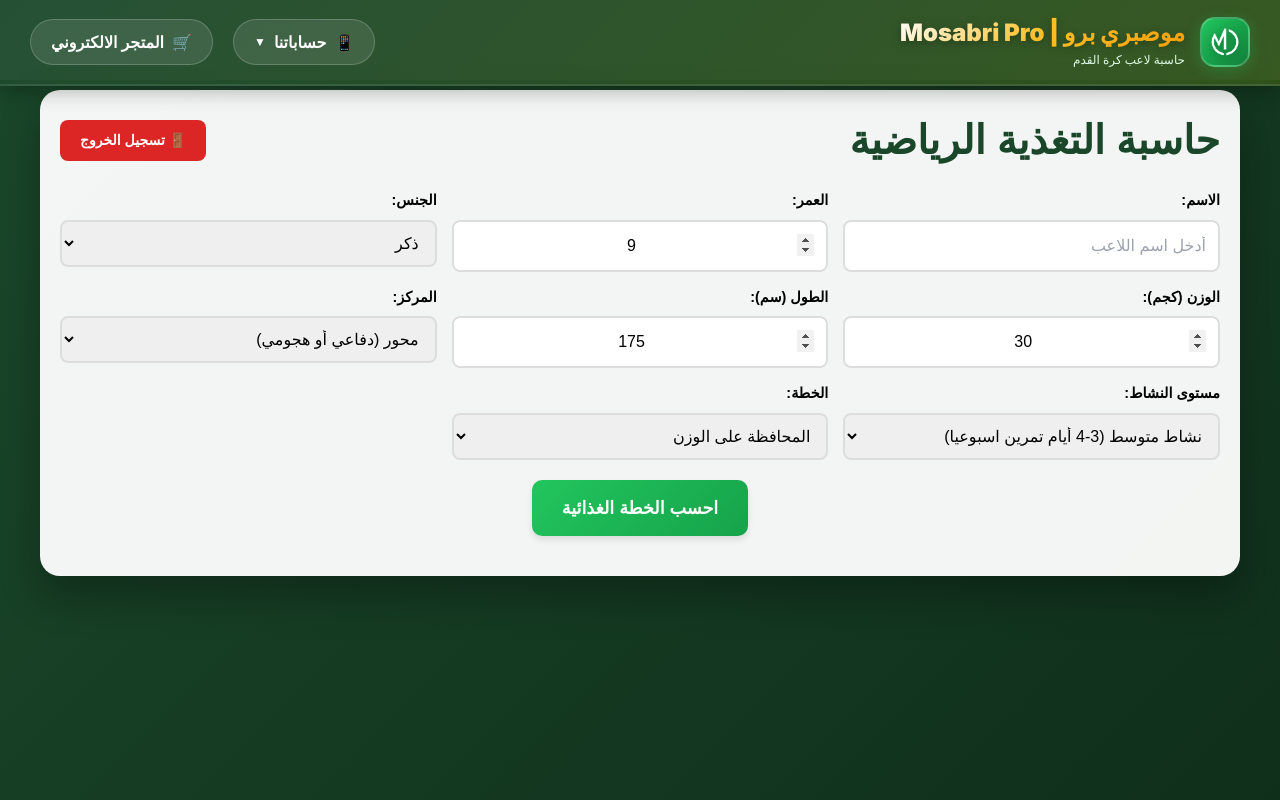
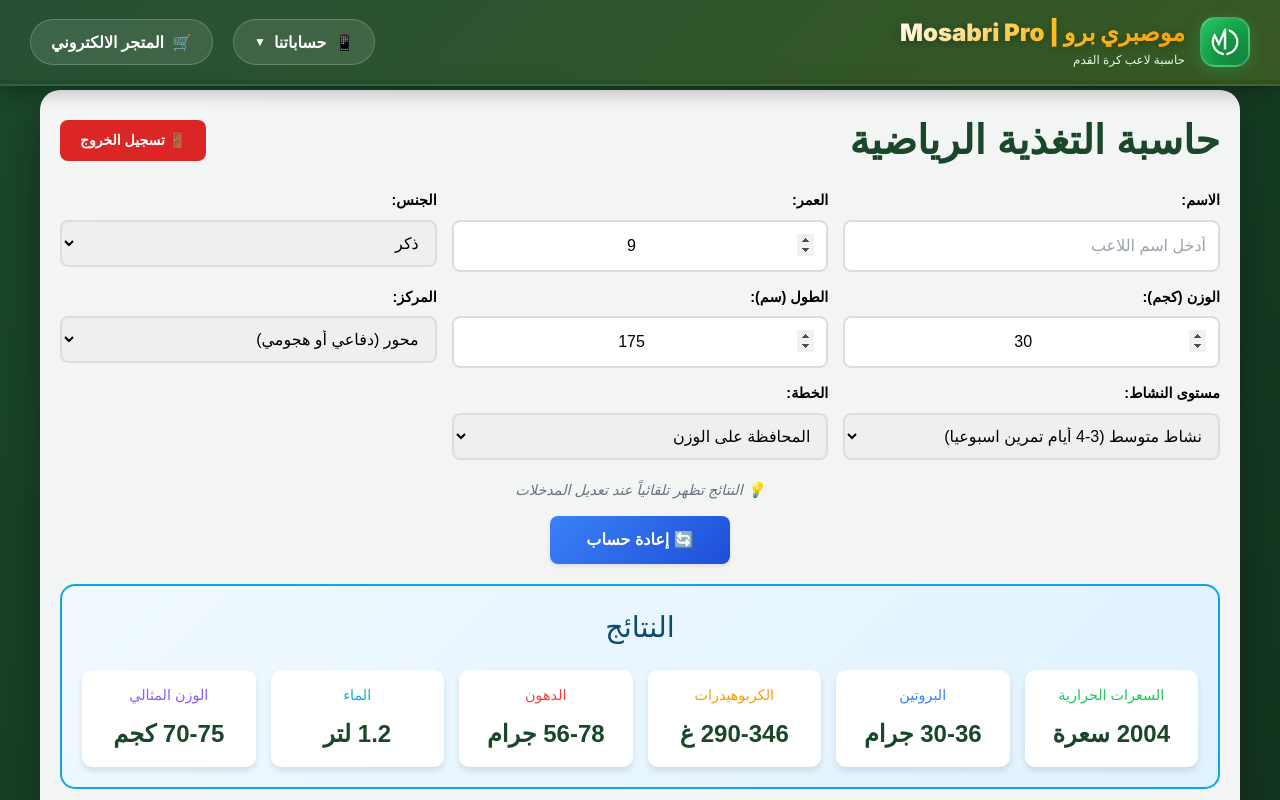
Before and after one commit to mosabriwork-pro/calculator-arabic, a Next.js app: page /calculator in a window 1280 px wide. Shown: the top 800 px of the page. Built offline with nearby package versions, Linux system fonts and the light colour scheme; sample sign-in values are in the browser's storage.

Commit message:
auto results

```diff
--- a/package.json
+++ b/package.json
@@ -1,6 +1,6 @@
 {
   "name": "calculator-arabic",
-  "version": "0.1.0",
+  "version": "2.0.0",
   "private": true,
   "dependencies": {
     "@testing-library/dom": "^10.4.0",
--- a/src/app/calculator/page.tsx
+++ b/src/app/calculator/page.tsx
@@ -324,12 +324,27 @@ const Calculator = dynamic(() => Promise.resolve(() => {
       const { calculateBMR, calculateTDEE } = require('../../utils/calories')
       const { computeMacros } = require('../../utils/macros')
 
+    // Use inputValues for real-time calculations, fallback to playerData if inputValues are empty
+    const currentAge = inputValues.age !== '' ? Number(inputValues.age) : playerData.age
+    const currentWeight = inputValues.weight !== '' ? Number(inputValues.weight) : playerData.weight
+    const currentHeight = inputValues.height !== '' ? Number(inputValues.height) : playerData.height
+
+    // Validate input values before calculation
+    if (isNaN(currentAge) || isNaN(currentWeight) || isNaN(currentHeight)) {
+      throw new Error('Invalid input values')
+    }
+
+    // Show results automatically when we have valid input values
+    if (currentAge >= 9 && currentWeight >= 20 && currentHeight >= 140) {
+      setShowResults(true)
+    }
+
     // Calculate BMR using the correct formula
     const bmr = calculateBMR({
       gender: playerData.gender,
-      weightKg: playerData.weight,
-      heightCm: playerData.height,
-      ageYears: playerData.age
+      weightKg: currentWeight,
+      heightCm: currentHeight,
+      ageYears: currentAge
     })
 
     // Activity multipliers (using the correct values from our utils)
@@ -353,8 +368,8 @@ const Calculator = dynamic(() => Promise.resolve(() => {
 
     // Use the correct macros calculation
     const macrosResult = computeMacros({
-      age_years: playerData.age,
-      weight_kg: playerData.weight,
+      age_years: currentAge,
+      weight_kg: currentWeight,
       total_calories: Math.round(tdee),
       goal: planMap[selectedPlan]
     })
@@ -362,10 +377,10 @@ const Calculator = dynamic(() => Promise.resolve(() => {
 
 
     // Water calculation (4% of body weight)
-    const water = Math.round(playerData.weight * 0.04 * 100) / 100
+    const water = Math.round(currentWeight * 0.04 * 100) / 100
 
     // Ideal weight
-    const idealWeight = calculateIdealWeight(playerData.height, playerData.position)
+    const idealWeight = calculateIdealWeight(currentHeight, playerData.position)
 
     return {
       // السعرات: قيمة واحدة حسب الخطة
@@ -399,6 +414,8 @@ const Calculator = dynamic(() => Promise.resolve(() => {
     }
     } catch (error) {
       console.error('Error calculating nutrition plan:', error)
+      // Hide results on error
+      setShowResults(false)
       // Return default values on error
       return {
         calories: 0,
@@ -433,7 +450,7 @@ const Calculator = dynamic(() => Promise.resolve(() => {
         caloriesRange: { maintain: 0, final_min: 0, final_max: 0, delta_min: 0, delta_max: 0 }
       }
     }
-  }, [playerData, selectedPlan])
+  }, [playerData, selectedPlan, inputValues])
 
   // Handle calculate button click
   const handleCalculate = () => {
@@ -1500,38 +1517,47 @@ const Calculator = dynamic(() => Promise.resolve(() => {
 
         {/* Calculate Button */}
         <div style={{ textAlign: 'center', marginBottom: '20px' }}>
+          <p style={{
+            color: '#6b7280',
+            fontSize: '0.9rem',
+            marginBottom: '15px',
+            fontStyle: 'italic'
+          }}>
+            💡 النتائج تظهر تلقائياً عند تعديل المدخلات
+          </p>
+
           <button
             onClick={handleCalculate}
             disabled={isCalculating}
             style={{
-              background: isCalculating ? '#9ca3af' : 'linear-gradient(135deg, #22c55e 0%, #16a34a 100%)',
+              background: isCalculating ? '#9ca3af' : 'linear-gradient(135deg, #3b82f6 0%, #1d4ed8 100%)',
               color: 'white',
-              padding: '15px 30px',
-              borderRadius: '10px',
+              padding: '12px 25px',
+              borderRadius: '8px',
               border: 'none',
-              fontSize: '1.1rem',
+              fontSize: '1rem',
               fontWeight: 'bold',
               cursor: isCalculating ? 'not-allowed' : 'pointer',
-              boxShadow: '0 4px 6px rgba(0,0,0,0.1)',
+              boxShadow: '0 2px 4px rgba(0,0,0,0.1)',
               transition: 'all 0.3s ease',
-              minWidth: '200px'
+              minWidth: '180px'
             }}
           >
             {isCalculating ? (
               <>
                 <div style={{
-                  width: '20px',
-                  height: '20px',
+                  width: '16px',
+                  height: '16px',
                   border: '2px solid rgba(255,255,255,0.3)',
                   borderTop: '2px solid white',
                   borderRadius: '50%',
                   animation: 'spin 1s linear infinite',
                   display: 'inline-block',
-                  marginRight: '10px'
+                  marginRight: '8px'
                 }}></div>
                 جاري الحساب...
               </>
-            ) : 'احسب الخطة الغذائية'}
+            ) : '🔄 إعادة حساب'}
           </button>
         </div>
 
```
Also changed, not shown: 2 other files (tests, documents, lock files or other folders).
